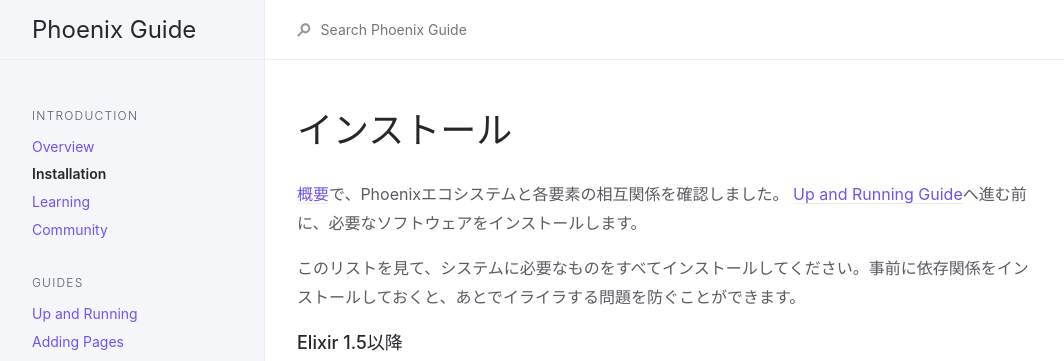
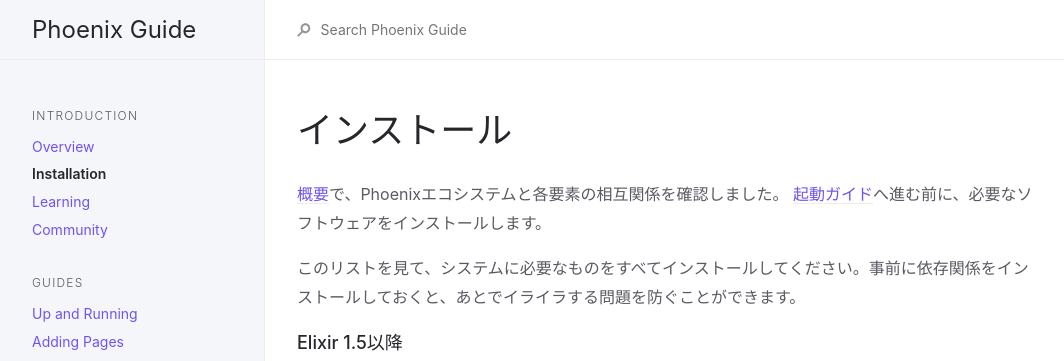
Before and after one commit to fukuoka-ex/phoenix-guide-ja, a Jekyll site: the page built from guides/1.4/introduction/installation.md, in a window 1280 px wide. Shown: the top 361 px of the page, without its empty margins (107-1171 px from the left). Built offline with Jekyll 4.4.1, drawn with Linux system fonts in a browser that asks for light colours.

Commit message:
fix up and runnning translate

```diff
--- a/guides/1.4/introduction/installation.md
+++ b/guides/1.4/introduction/installation.md
@@ -8,7 +8,7 @@ hash: 294d15235b4e2c707eac11f3e121ca3f843e4251
 
 # インストール
 
-[概要](overview.html)で、Phoenixエコシステムと各要素の相互関係を確認しました。 [Up and Running Guide](../up_and_running.html)へ進む前に、必要なソフトウェアをインストールします。
+[概要](overview.html)で、Phoenixエコシステムと各要素の相互関係を確認しました。 [起動ガイド](../up_and_running.html)へ進む前に、必要なソフトウェアをインストールします。
 
 このリストを見て、システムに必要なものをすべてインストールしてください。事前に依存関係をインストールしておくと、あとでイライラする問題を防ぐことができます。
 
@@ -106,4 +106,4 @@ Linuxユーザーは、この依存関係をインストールする必要があ
 
 ### 最初のPhoenixアプリケーション
 
-すべてのインストールが完了したので、最初のPhoenixアプリケーションを作成して[up and running](../up_and_running.html)に進みましょう。
+すべてのインストールが完了したので、最初のPhoenixアプリケーションを作成して[起動ガイド](../up_and_running.html)に進みましょう。
```
